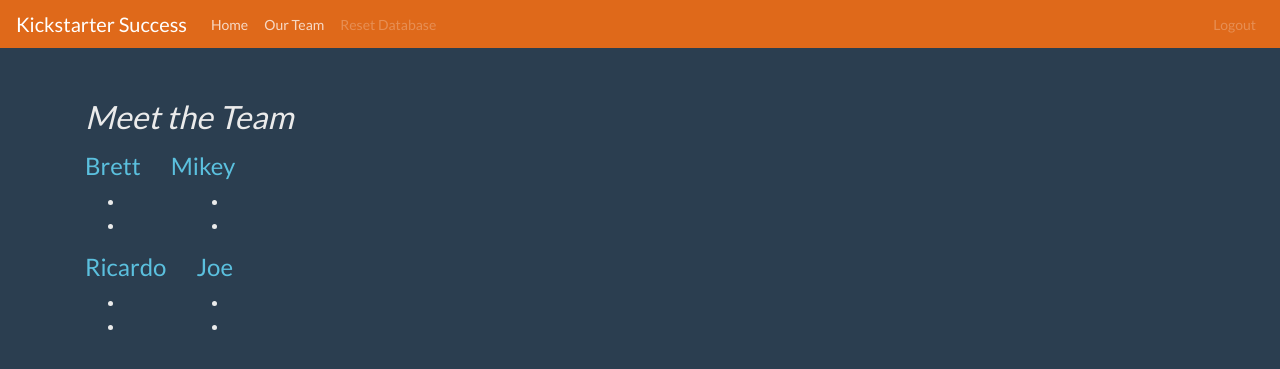
After one commit to bw-kickstarter/DS, a Flask app: page /team in a window 1280 px wide. The commit adds this page. Shown: the top 369 px of the page. Run offline with Flask 2, Linux system fonts and the light colour scheme; parts of the project's set-up code (start-up, migrations or seed data) failed here and were passed over.

```diff
--- a/ks/main.py
+++ b/ks/main.py
@@ -1,6 +1,6 @@
 """Main routing for KS App"""
 
-from flask import Flask, render_template, request, Blueprint, redirect, url_for
+from flask import Flask, render_template, request, Blueprint, redirect, url_for, jsonify, get_json
 from flask_login import LoginManager , login_required, current_user, logout_user
 from .models import Kickstarter
 from . import DB
@@ -20,7 +20,7 @@ def root():
 
 
 @main.route("/home", methods=["POST", "GET"])
-# @login_required
+@login_required
 def home():
     """Reads inputs, calls mmodel, returns prediction page"""
     if request.method == "POST":
@@ -101,3 +101,49 @@ def logout():
 
     logout_user()
     return render_template("login.html")
+
+
+@main.route("/team")
+def team():
+    """Team info"""
+    return render_template("team.html")
+
+
+@app.route("/api", methods=["POST","GET"])
+def api_post():
+    """Reads json request, returns json message"""
+    if request.method=='POST':
+
+        posted_data = request.get_json()
+        input = posted_data['data']
+
+        prediction = ks_model(category=input['category'],
+                              country=input['country'],
+                              goal=input['goal'],
+                              location=input['location'],
+                              state=input['state'],
+                              usd_type=input['usd_type'],
+                              days_allotted=input['days_allotted'], days_before_launch=input['days_before_launch'])
+
+        if prediction == 1:
+            message = "Kickstarter campaign will succeed"
+
+        elif prediction == 0:
+            message = "Kickstarter campaign will fail"
+
+        pass
+
+    return jsonify(message)
+
+# API call example:
+
+# dat = { 'category':"some category",
+#         'country':"Wakanda",
+#         'goal':"42",
+#         'location':"somewhere",
+#         'state':"CA",
+#         'usd_type':"domestic",
+#         'days_allotted':"0",
+#         'days_before_launch':"1" }
+
+# req=request.post("https://bw-kickstarter-success.herokuapp.com/hapi",data=dat)
--- a/ks/templates/base.html
+++ b/ks/templates/base.html
@@ -16,6 +16,8 @@
         <ul class="navbar-nav mr-auto">
           <li class="nav-item">
             <a class="nav-link" href="/">Home</a></li>
+          <li class="nav-item">
+            <a class="nav-link" href="/team">Our Team</a></li>
           {% if current_user.is_authenticated %}
           <!-- <li class="nav-item">
             <a class="nav-link" href="/current">Database</a></li>
--- /dev/null
+++ b/ks/templates/team.html
@@ -0,0 +1,62 @@
+{% extends "base.html" %}
+{% block content %}
+<div class="container" style="margin-top: 50px;">
+  <div class="bs-docs-section">
+    <div class="row">
+      <div class="col-lg-12">
+        <div class="bs-component">
+          <blockquote class="blockquote text-left">
+            <h2 style="font-style: italic;">
+              Meet the Team
+            </h2>
+          </blockquote>
+        </div>
+      </div>
+    </div>
+    <div class="row">
+      <div class="col-auto">
+        <h4 class="text-info">Brett</h4>
+      </div>
+      <div class="col-auto">
+        <h4 class="text-info">Mikey</h4>
+      </div>
+    </div>
+    <div class="row">
+      <div class="col-auto">
+        <ul class="links">
+          <li><a class="btn btn-social-icon btn-lg btn-github" href="https://github.com/doffing81"><span class="fa fa-github"></span></a></li>
+          <li><a class="btn btn-social-icon btn-lg btn-linkedin" href="https://www.linkedin.com/in/brett-doffing-41739915a/"><span class="fa fa-linkedin"></span></a></li>
+        </ul>
+      </div>
+      <div class="col-auto">
+        <ul class="links">
+          <li><a class="btn btn-social-icon btn-lg btn-github" href="https://github.com/"><span class="fa fa-github"></span></a></li>
+          <li><a class="btn btn-social-icon btn-lg btn-linkedin" href="https://linkedin.com/"><span class="fa fa-linkedin"></span></a></li>
+        </ul>
+      </div>
+    </div>
+    <div class="row">
+        <div class="col-auto">
+          <h4 class="text-info">Ricardo</h4>
+        </div>
+        <div class="col-auto">
+          <h4 class="text-info">Joe</h4>
+        </div>
+      </div>
+      <div class="row">
+        <div class="col-auto">
+          <ul class="links">
+            <li><a class="btn btn-social-icon btn-lg btn-github" href="https://github.com/reesh19"><span class="fa fa-github"></span></a></li>
+            <li><a class="btn btn-social-icon btn-lg btn-linkedin" href="https://www.linkedin.com/in/ricardo-a-rodriguez-f/"><span class="fa fa-linkedin"></span></a></li>
+          </ul>
+        </div>
+        <div class="col-auto">
+          <ul class="links">
+            <li><a class="btn btn-social-icon btn-lg btn-github" href="https://github.com/"><span class="fa fa-github"></span></a></li>
+            <li><a class="btn btn-social-icon btn-lg btn-linkedin" href="https://linkedin.com/"><span class="fa fa-linkedin"></span></a></li>
+          </ul>
+        </div>
+      </div>
+  </div>
+</div>
+{% endblock %}
```
Also changed, not shown: ks/templates/current.html (deleted, +0 -34 lines).
